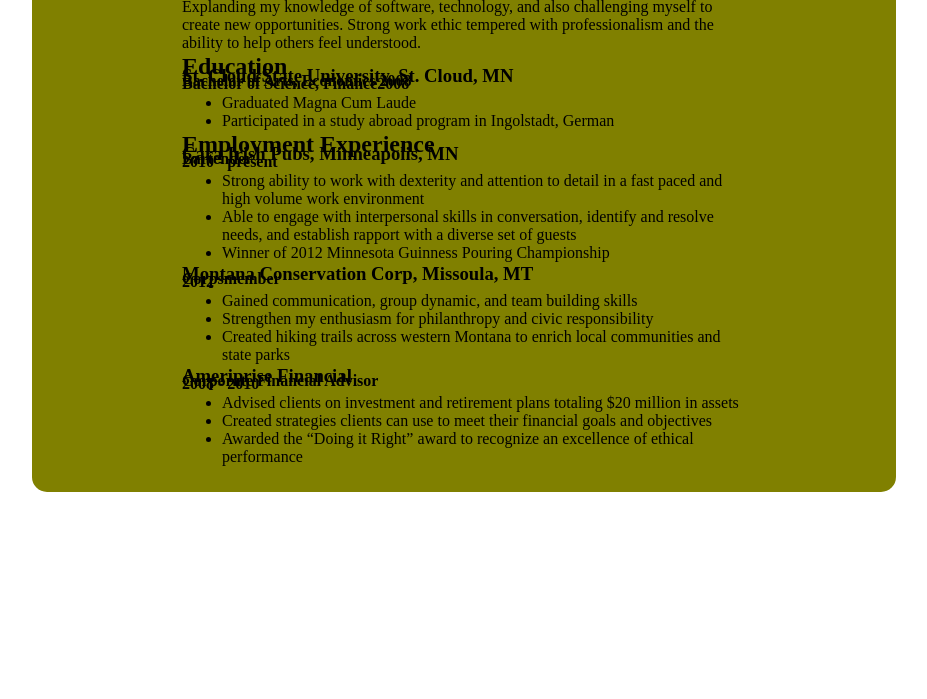
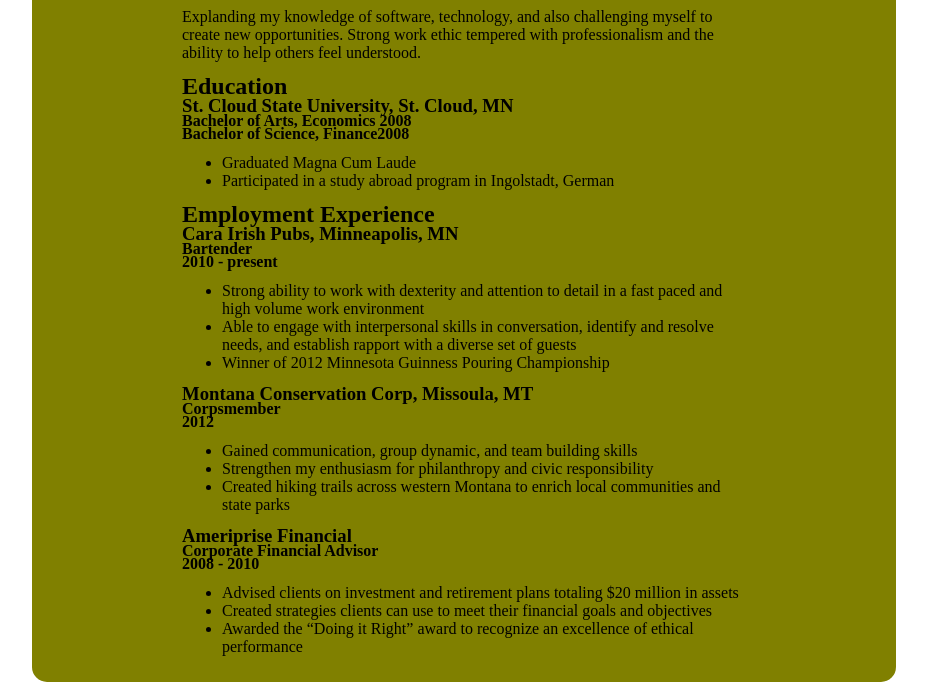
Before and after one commit to lukeschleder/lukeschleder.github.io, a plain HTML site: page index.html in a window 1280 px wide. Shown: the part 101-800 px from the top of the page, without its empty margins (176-1103 px from the left). Drawn offline with Linux system fonts and the light colour scheme.

Commit message:
Update style.css

```diff
--- a/style.css
+++ b/style.css
@@ -17,9 +17,9 @@
 
 #main-body
 
-	h2 {margin-top: -15px; margin-bottom: -15px;}
-	h3 {margin-top: -15px; margin-bottom: -15px;}
-	h4 {margin-top: -15px; margin-bottom: -15px;}
+	h2 {margin-top: -5px; margin-bottom: -5px;}
+	h3 {margin-top: -5px; margin-bottom: -5px;}
+	h4 {margin-top: -5px; margin-bottom: -5px;}
 
 
 
```
